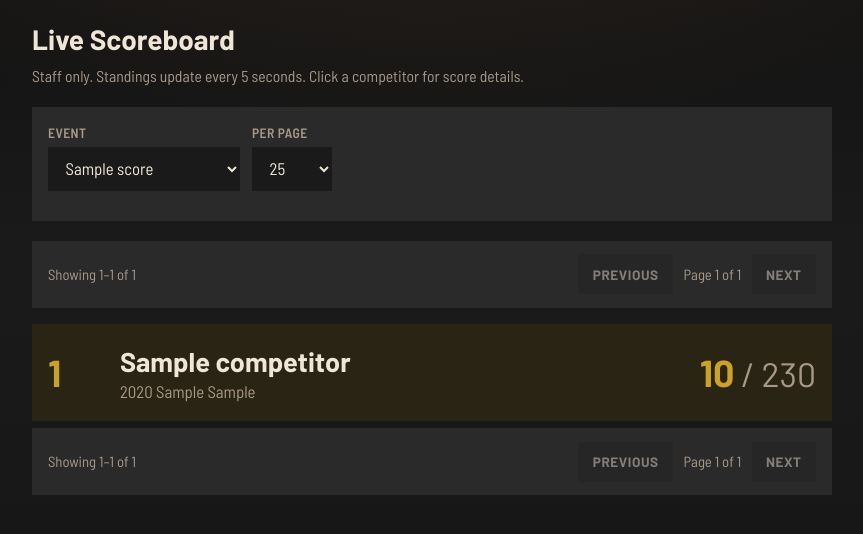
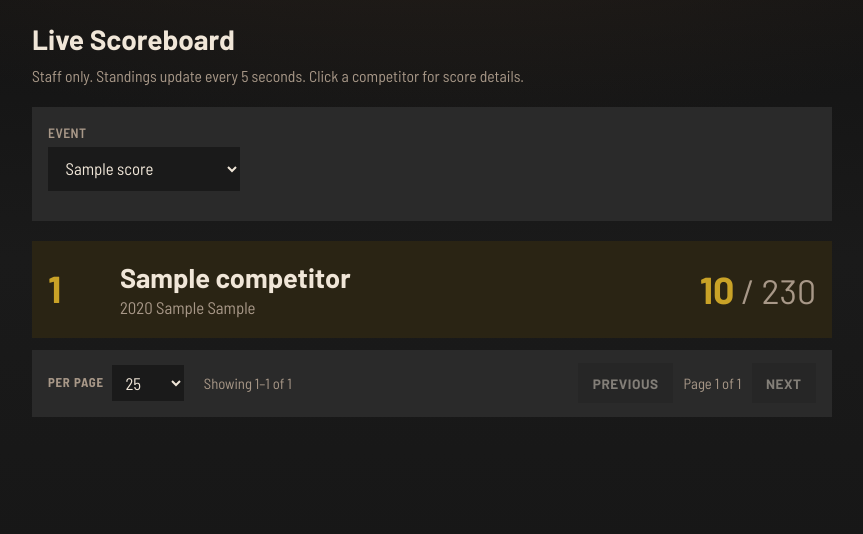
Before and after one commit to walosha/Florida_Sound_Quality, a PHP site: page /scoreboard.php in a window 1280 px wide. Shown: the part 62-596 px from the top of the page, without its empty margins (208-1071 px from the left). Run offline with PHP 8.4, Linux system fonts and the light colour scheme; the visitor is signed in with stand-in values (Sample User, id 1); tables that the repository leaves empty hold one stand-in row (values such as "Sample post"); data that the repository does not hold is empty.

Commit message:
Show pagination and per-page controls only under each list.

```diff
--- a/public/admin/index.php
+++ b/public/admin/index.php
@@ -334,7 +334,6 @@ $pageTitle = $sections[$section] . ' — Admin';
                         <?php if ((int) $competitors['total'] === 0): ?>
                             <p class="empty-note">No competitors yet. Share the <a href="/admin/?section=invites">registration link</a>.</p>
                         <?php else: ?>
-                            <?php renderPagination($competitors, '/admin/', ['section' => 'competitors']); ?>
                             <div class="table-wrap">
                                 <table class="admin-table">
                                     <thead>
@@ -411,7 +410,6 @@ $pageTitle = $sections[$section] . ' — Admin';
                         <?php if ((int) $scores['total'] === 0): ?>
                             <p class="empty-note">No scores submitted yet.</p>
                         <?php else: ?>
-                            <?php renderPagination($scores, '/admin/', ['section' => 'scores']); ?>
                             <div class="table-wrap">
                                 <table class="admin-table">
                                     <thead>
@@ -510,7 +508,6 @@ $pageTitle = $sections[$section] . ' — Admin';
                         <?php if ((int) $events['total'] === 0): ?>
                             <p class="empty-note">No events yet. Judges can still type event details until you add some.</p>
                         <?php else: ?>
-                            <?php renderPagination($events, '/admin/', ['section' => 'events']); ?>
                             <div class="table-wrap">
                                 <table class="admin-table">
                                     <thead>
@@ -584,7 +581,6 @@ $pageTitle = $sections[$section] . ' — Admin';
                             <button type="submit" class="btn-primary judge-submit">Create judge</button>
                         </form>
                         <?php if ((int) $staff['total'] > 0): ?>
-                            <?php renderPagination($staff, '/admin/', ['section' => 'judges']); ?>
                             <div class="table-wrap">
                                 <table class="admin-table">
                                     <thead>
--- a/public/css/style.css
+++ b/public/css/style.css
@@ -1099,15 +1099,7 @@ a.admin-stat:focus-visible {
   outline: none;
 }
 
-.scoreboard-controls #per-page-filter {
-  min-width: 5rem;
-}
-
 .page-scoreboard .list-pagination {
-  margin-top: 0;
-}
-
-.page-scoreboard .list-pagination + .score-list {
   margin-top: 0.75rem;
 }
 
--- a/public/js/scoreboard.js
+++ b/public/js/scoreboard.js
@@ -14,8 +14,7 @@
   const detailBody = document.getElementById('score-detail-body');
   const detailClose = document.getElementById('score-detail-close');
   const detailBackdrop = document.getElementById('score-detail-backdrop');
-  const pagerTop = document.getElementById('scoreboard-pagination');
-  const pagerBottom = document.getElementById('scoreboard-pagination-bottom');
+  const pager = document.getElementById('scoreboard-pagination');
   let currentEvent = '';
   let currentPage = 1;
   let perPage = 25;
@@ -84,28 +83,20 @@
     currentPage = page;
     totalPages = pages;
 
-    const show = total > 0;
-    [pagerTop, pagerBottom].forEach((el) => {
-      if (!el) return;
-      if (show) el.removeAttribute('hidden');
-      else el.setAttribute('hidden', '');
-    });
+    if (pager) {
+      if (total > 0) pager.removeAttribute('hidden');
+      else pager.setAttribute('hidden', '');
+    }
 
     const rangeText = total ? `Showing ${from}–${to} of ${total}` : '';
     const pageText = `Page ${page} of ${pages}`;
-    const rangeTop = document.getElementById('scoreboard-range');
-    const rangeBottom = document.getElementById('scoreboard-range-bottom');
-    const pageTop = document.getElementById('scoreboard-page');
-    const pageBottom = document.getElementById('scoreboard-page-bottom');
-    if (rangeTop) rangeTop.textContent = rangeText;
-    if (rangeBottom) rangeBottom.textContent = rangeText;
-    if (pageTop) pageTop.textContent = pageText;
-    if (pageBottom) pageBottom.textContent = pageText;
+    const rangeEl = document.getElementById('scoreboard-range');
+    const pageEl = document.getElementById('scoreboard-page');
+    if (rangeEl) rangeEl.textContent = rangeText;
+    if (pageEl) pageEl.textContent = pageText;
 
     setBtnDisabled(document.getElementById('scoreboard-prev'), page <= 1);
-    setBtnDisabled(document.getElementById('scoreboard-prev-bottom'), page <= 1);
     setBtnDisabled(document.getElementById('scoreboard-next'), page >= pages);
-    setBtnDisabled(document.getElementById('scoreboard-next-bottom'), page >= pages);
   }
 
   function render(rows) {
@@ -342,18 +333,14 @@
     });
   }
 
-  function bindPager(prevId, nextId) {
-    const prev = document.getElementById(prevId);
-    const next = document.getElementById(nextId);
-    if (prev) {
-      prev.addEventListener('click', () => goToPage(currentPage - 1));
-    }
-    if (next) {
-      next.addEventListener('click', () => goToPage(currentPage + 1));
-    }
+  const prevBtn = document.getElementById('scoreboard-prev');
+  const nextBtn = document.getElementById('scoreboard-next');
+  if (prevBtn) {
+    prevBtn.addEventListener('click', () => goToPage(currentPage - 1));
   }
-  bindPager('scoreboard-prev', 'scoreboard-next');
-  bindPager('scoreboard-prev-bottom', 'scoreboard-next-bottom');
+  if (nextBtn) {
+    nextBtn.addEventListener('click', () => goToPage(currentPage + 1));
+  }
 
   if (detailClose) {
     detailClose.addEventListener('click', () => closePanel());
--- a/public/score.php
+++ b/public/score.php
@@ -107,7 +107,6 @@ function renderStepper(string $name, string $label, int $min, int $max, int $val
             <?php if ((int) $competitors['total'] === 0): ?>
                 <p class="empty-note">No registered competitors yet. An admin must send invite links first.</p>
             <?php else: ?>
-                <?php renderPagination($competitors, '/score.php'); ?>
                 <ul class="judge-competitor-list">
                     <?php foreach ($competitors['rows'] as $row): ?>
                         <?php
--- a/public/scoreboard.php
+++ b/public/scoreboard.php
@@ -20,7 +20,7 @@ $home = homePathForRole($user['role'] ?? 'judge');
     <link rel="preconnect" href="https://fonts.googleapis.com">
     <link rel="preconnect" href="https://fonts.gstatic.com" crossorigin>
     <link href="https://fonts.googleapis.com/css2?family=Barlow:wght@400;600;700&family=Barlow+Semi+Condensed:wght@400;600;700&display=swap" rel="stylesheet">
-    <link rel="stylesheet" href="/css/style.css?v=3">
+    <link rel="stylesheet" href="/css/style.css?v=4">
 </head>
 <body class="page-scoreboard">
     <header class="app-header">
@@ -42,7 +42,13 @@ $home = homePathForRole($user['role'] ?? 'judge');
                     <option value="">Loading…</option>
                 </select>
             </div>
-            <div class="field">
+        </div>
+
+        <ol id="score-list" class="score-list" aria-live="polite"></ol>
+        <p id="scoreboard-empty" class="scoreboard-empty" hidden>No scores yet for this event.</p>
+
+        <div id="scoreboard-pagination" class="list-pagination" hidden>
+            <div class="list-pagination-per-page">
                 <label for="per-page-filter">Per page</label>
                 <select id="per-page-filter" aria-label="Results per page">
                     <option value="10">10</option>
@@ -51,26 +57,11 @@ $home = homePathForRole($user['role'] ?? 'judge');
                     <option value="100">100</option>
                 </select>
             </div>
-        </div>
-
-        <div id="scoreboard-pagination" class="list-pagination" hidden>
             <p class="list-pagination-range" id="scoreboard-range"></p>
             <div class="list-pagination-nav">
                 <button type="button" class="btn-secondary" id="scoreboard-prev">Previous</button>
                 <span class="list-pagination-page" id="scoreboard-page"></span>
                 <button type="button" class="btn-secondary" id="scoreboard-next">Next</button>
-            </div>
-        </div>
-
-        <ol id="score-list" class="score-list" aria-live="polite"></ol>
-        <p id="scoreboard-empty" class="scoreboard-empty" hidden>No scores yet for this event.</p>
-
-        <div id="scoreboard-pagination-bottom" class="list-pagination" hidden>
-            <p class="list-pagination-range" id="scoreboard-range-bottom"></p>
-            <div class="list-pagination-nav">
-                <button type="button" class="btn-secondary" id="scoreboard-prev-bottom">Previous</button>
-                <span class="list-pagination-page" id="scoreboard-page-bottom"></span>
-                <button type="button" class="btn-secondary" id="scoreboard-next-bottom">Next</button>
             </div>
         </div>
     </main>
@@ -87,6 +78,6 @@ $home = homePathForRole($user['role'] ?? 'judge');
         </div>
     </div>
 
-    <script src="/js/scoreboard.js?v=3" defer></script>
+    <script src="/js/scoreboard.js?v=4" defer></script>
 </body>
 </html>
```
